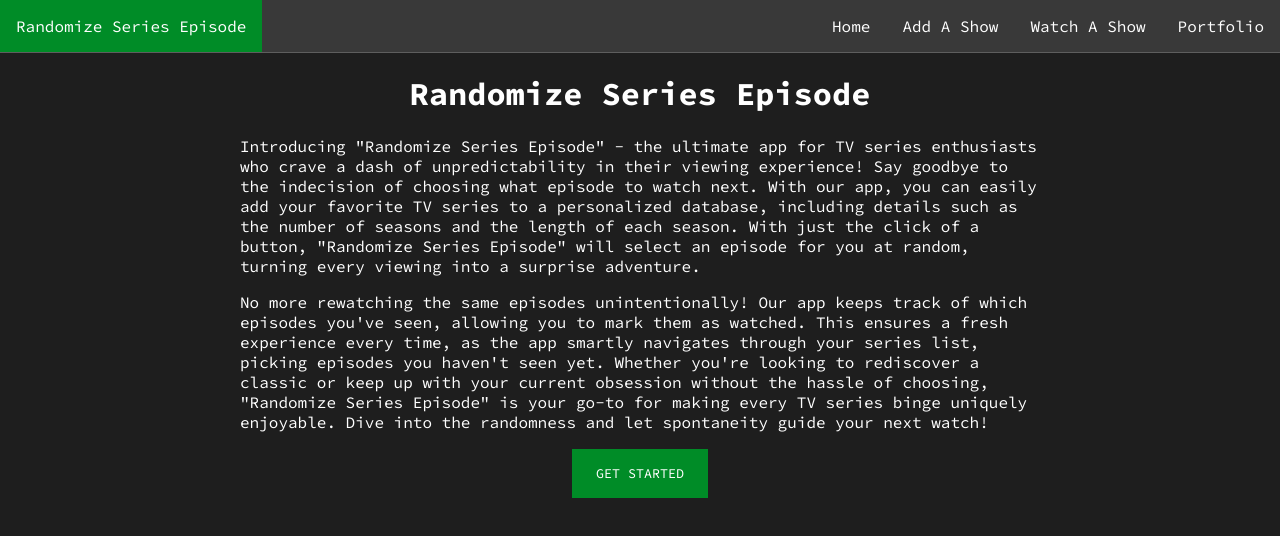
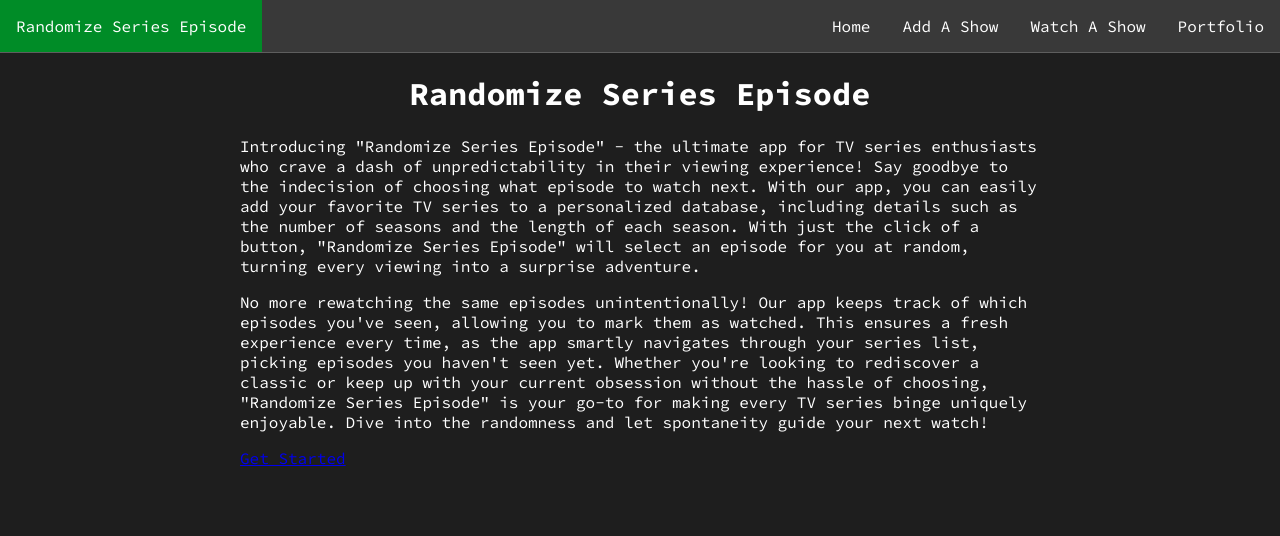
Before and after one commit to awesumsawz/Watch-A-Random-Episode_React-App, a React (Create React App) app in the folder client/: page / in a window 1280 px wide. Shown: the top 536 px of the page. Built offline with nearby package versions, Linux system fonts and the light colour scheme.

Commit message:
added router to home to use Link on button

```diff
--- a/client/src/Home.js
+++ b/client/src/Home.js
@@ -1,13 +1,11 @@
+import { Link } from "react-router-dom";
+
 const Home = () => {
-	function getStartedClick() {
-		console.log("Hello, World!")
-	}
-
 	return (
 		<div className="home">
 			<p>Introducing "Randomize Series Episode" - the ultimate app for TV series enthusiasts who crave a dash of unpredictability in their viewing experience! Say goodbye to the indecision of choosing what episode to watch next. With our app, you can easily add your favorite TV series to a personalized database, including details such as the number of seasons and the length of each season. With just the click of a button, "Randomize Series Episode" will select an episode for you at random, turning every viewing into a surprise adventure.</p>
 			<p>No more rewatching the same episodes unintentionally! Our app keeps track of which episodes you've seen, allowing you to mark them as watched. This ensures a fresh experience every time, as the app smartly navigates through your series list, picking episodes you haven't seen yet. Whether you're looking to rediscover a classic or keep up with your current obsession without the hassle of choosing, "Randomize Series Episode" is your go-to for making every TV series binge uniquely enjoyable. Dive into the randomness and let spontaneity guide your next watch!</p>
-			<button className="getStarted" onClick={getStartedClick}>Get Started</button>
+			<Link to="/AddAShow" className="getStarted">Get Started</Link>
 		</div>
 	);
 }
```
